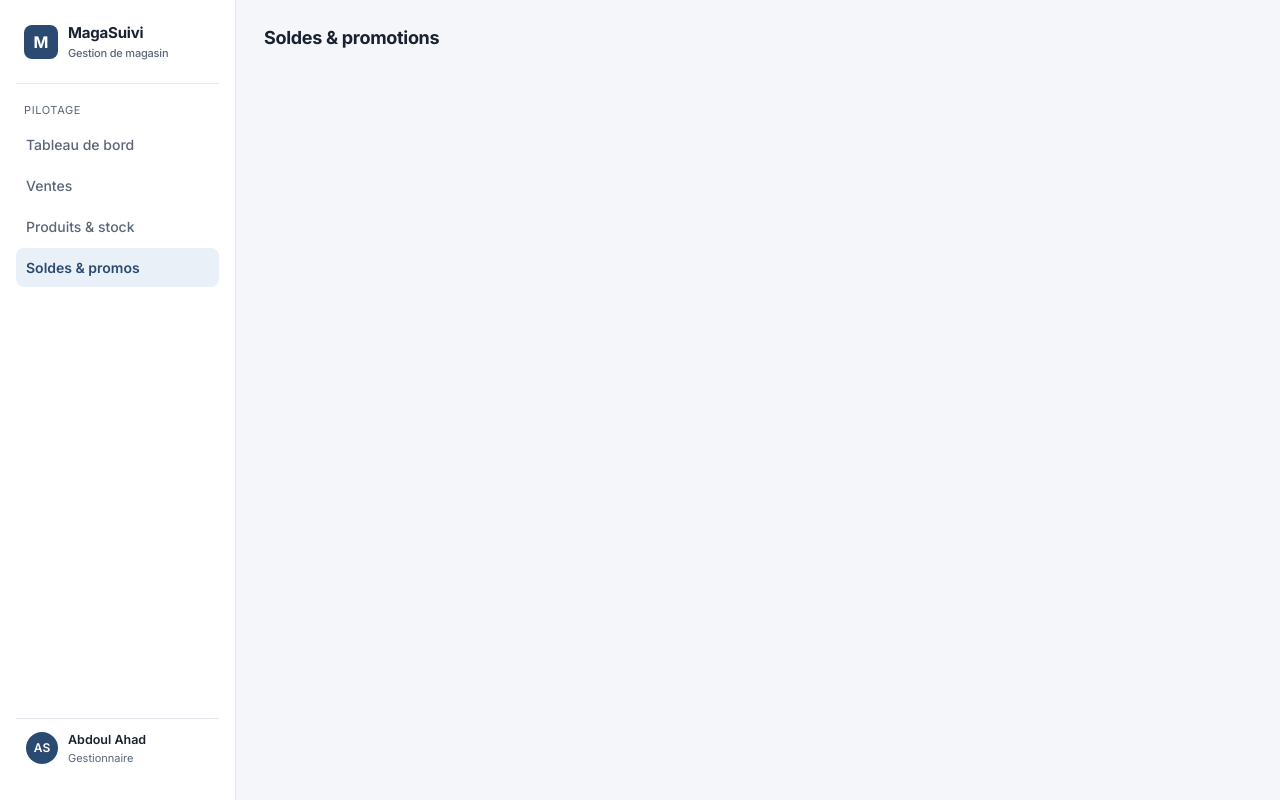
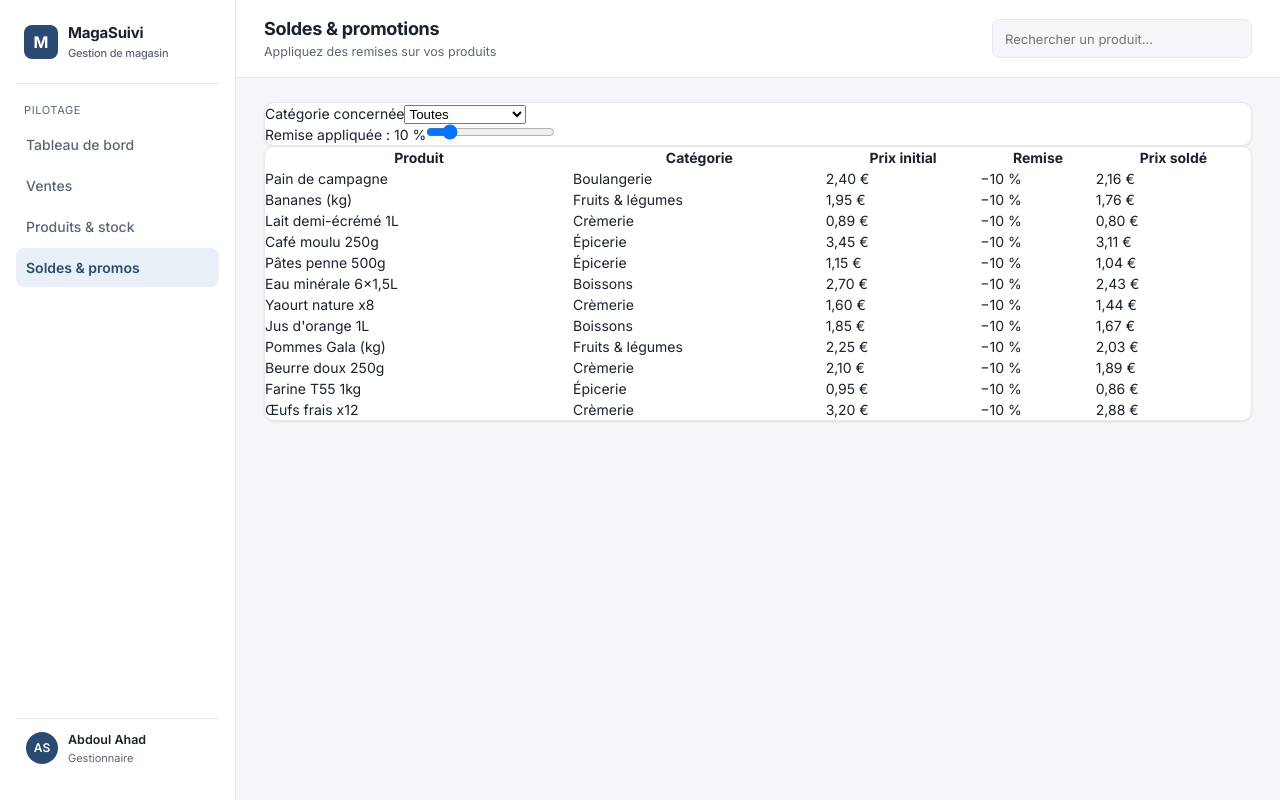
Before and after one commit to Picasseck/MagaSuivi, a Vue app: page /soldes in a window 1280 px wide. Built offline with nearby package versions, Linux system fonts and the light colour scheme.

Commit message:
ajout de la page soldes avec calcul de remise en temps reel

```diff
--- a/src/utils/stock.ts
+++ b/src/utils/stock.ts
@@ -16,3 +16,7 @@ export function formatPrice(amount: number): string {
 export function getStockAlerts(products: Product[]): Product[] {
   return products.filter((product) => getStockLevel(product) !== 'ok')
 }
+
+export function applyDiscount(price: number, discountPercent: number): number {
+  return price * (1 - discountPercent / 100)
+}
--- a/src/views/Promotions.vue
+++ b/src/views/Promotions.vue
@@ -1,8 +1,78 @@
 <script setup lang="ts">
+import { ref, computed } from 'vue'
+import Topbar from '../components/Topbar.vue'
+import { useProductStore } from '../stores/productStore'
+import { formatPrice, applyDiscount } from '../utils/stock'
+
+const productStore = useProductStore()
+
+const discountPercent = ref(10)
+const selectedCategory = ref('Toutes')
+
+const categories = computed(() => {
+  const unique = [...new Set(productStore.products.map((product) => product.category))]
+  return ['Toutes', ...unique]
+})
+
+const discountedProducts = computed(() => {
+  const list =
+    selectedCategory.value === 'Toutes'
+      ? productStore.products
+      : productStore.products.filter((product) => product.category === selectedCategory.value)
+
+  return list.map((product) => ({
+    ...product,
+    discountedPrice: applyDiscount(product.price, discountPercent.value),
+  }))
+})
 </script>
 
 <template>
-  <div class="page">
-    <h1 class="section-title">Soldes & promotions</h1>
-  </div>
+    <div>
+        <Topbar title="Soldes & promotions" subtitle="Appliquez des remises sur vos produits" />
+        <div class="page">
+            <div class="controls card">
+                <div class="control">
+                    <label>Catégorie concernée</label>
+                    <select v-model="selectedCategory">
+                        <option v-for="category in categories" :key="category" :value="category">
+                        {{ category }}
+                        </option>
+                    </select>
+                </div>
+
+                <div class="control">
+                    <label>Remise appliquée : {{ discountPercent }} %</label>
+                    <input v-model.number="discountPercent" type="range" min="0" max="70" step="5" />
+                </div>
+            </div>
+
+            <div class="card">
+                <div class="table-wrap">
+                    <table>
+                        <thead>
+                        <tr>
+                            <th>Produit</th>
+                            <th>Catégorie</th>
+                            <th>Prix initial</th>
+                            <th>Remise</th>
+                            <th>Prix soldé</th>
+                        </tr>
+                        </thead>
+                        <tbody>
+                        <tr v-for="product in discountedProducts" :key="product.id">
+                            <td class="prod-name">{{ product.name }}</td>
+                            <td class="prod-cat">{{ product.category }}</td>
+                            <td class="old-price">{{ formatPrice(product.price) }}</td>
+                            <td>
+                            <span class="discount-badge">−{{ discountPercent }} %</span>
+                            </td>
+                            <td class="new-price">{{ formatPrice(product.discountedPrice) }}</td>
+                        </tr>
+                        </tbody>
+                    </table>
+                </div>
+            </div>
+        </div>
+    </div>
 </template>
```
